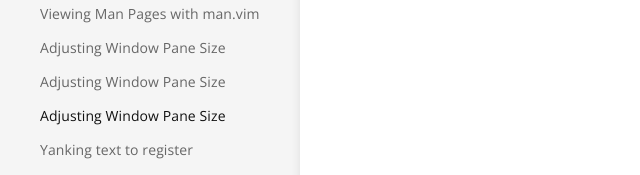
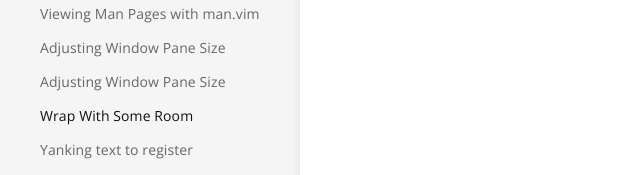
Before and after one commit to acm-uiuc/til, a Jekyll site: the page built from _til/vim/wrap-with-some-room.md, in a window 1280 px wide and 900 px high, scrolled down 14143 px. Shown: the part 722-897 px from the top of the window, without its empty margins (0-640 px from the left). Built offline with Jekyll 4.4.1, drawn with Linux system fonts in a browser that asks for light colours; some of the changed text lies outside the part shown.

Commit message:
Update wrap-with-some-room.md

```diff
--- a/_til/vim/wrap-with-some-room.md
+++ b/_til/vim/wrap-with-some-room.md
@@ -1,8 +1,7 @@
 ---
-title: Adjusting Window Pane Size
+title:  Wrap With Some Room
 category: vim
 ---
-# Wrap With Some Room
 
 The [surround.vim](https://github.com/tpope/vim-surround) plugin allows
 you to wrap text objects with various surrounding characters
```
